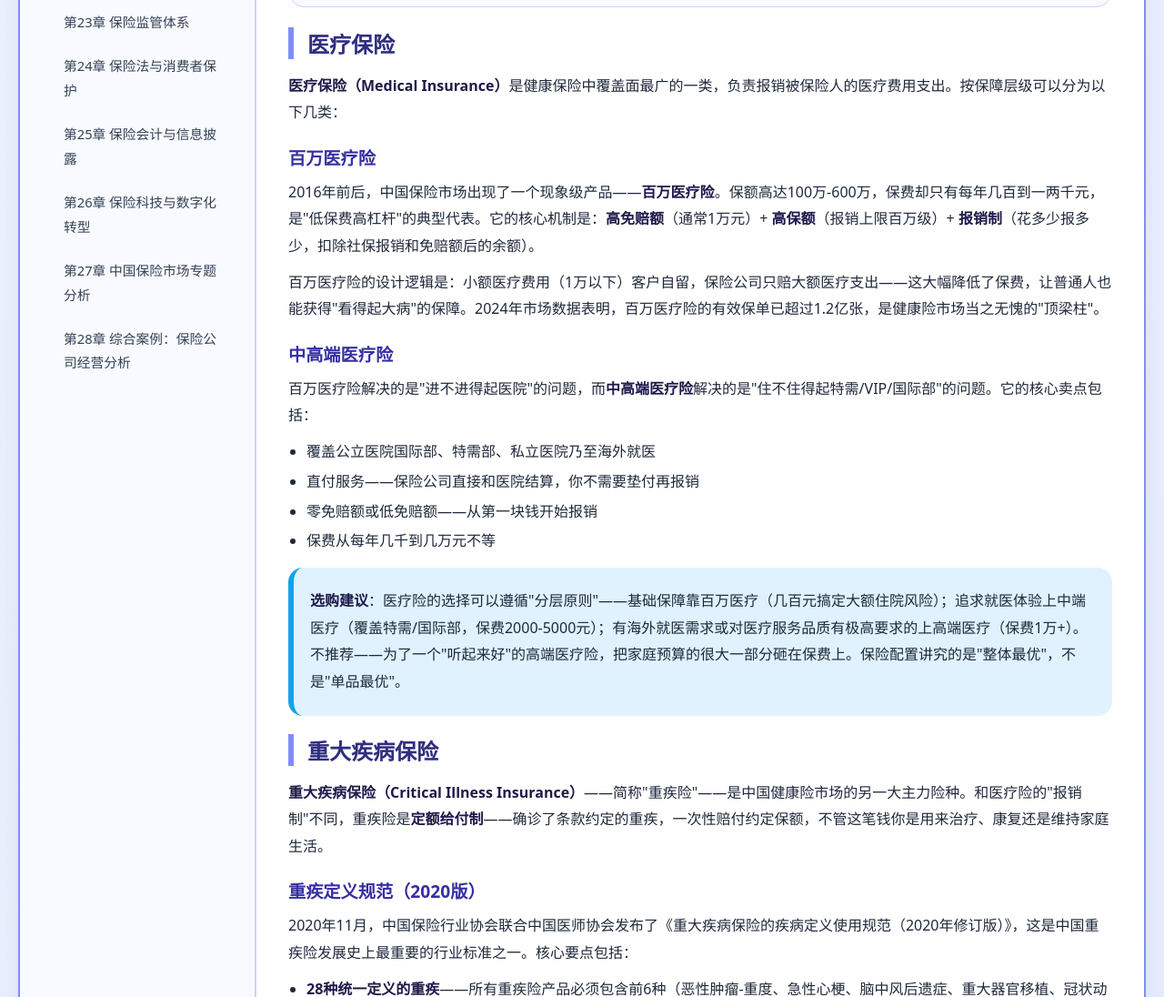
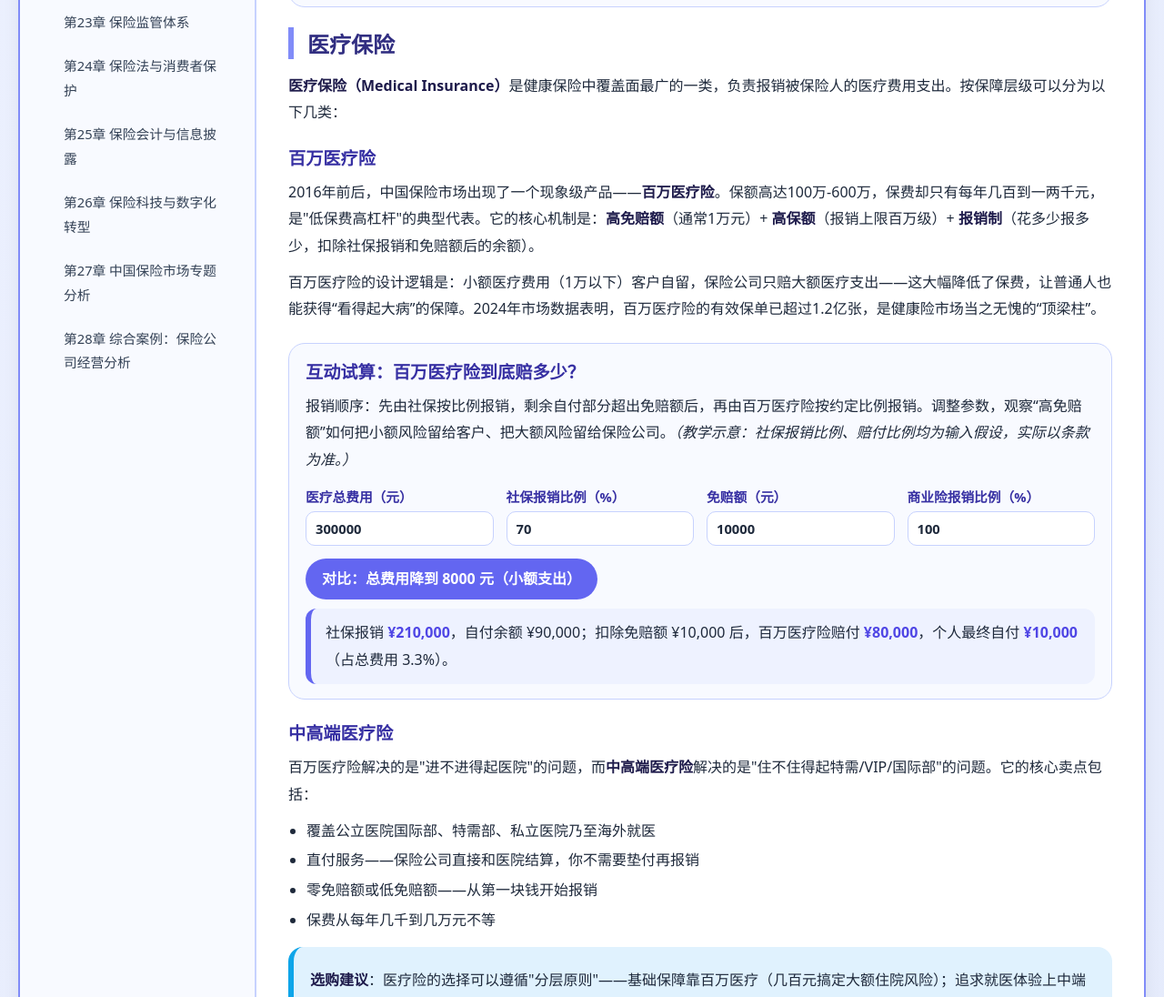
Before and after one commit to 1998x-stack/insurance-tutorial, a plain HTML site: page 10.html in a window 1280 px wide. Shown: the part 1241-2337 px from the top of the page at 91% size. Drawn offline with Linux system fonts and the light colour scheme.

Commit message:
feat(insurance-tutorial): add interactive million-medical reimbursement calculator to ch10

```diff
--- a/10.html
+++ b/10.html
@@ -5,6 +5,15 @@
     <meta name="viewport" content="width=device-width, initial-scale=1.0, maximum-scale=1.5, user-scalable=yes">
     <title>第10章 健康保险</title>
     <link rel="stylesheet" href="theme.css">
+    <style>
+        .calc-widget { background:#f8faff; border:1px solid #c7d2fe; border-radius:18px; padding:16px 18px; margin:22px 0; }
+        .calc-widget h3 { margin-top:0; }
+        .calc-grid { display:grid; grid-template-columns:repeat(auto-fit,minmax(170px,1fr)); gap:14px; margin:14px 0; }
+        .calc-grid label { display:flex; flex-direction:column; gap:6px; font-weight:600; color:#3730a3; font-size:0.92rem; }
+        .calc-grid input { font:inherit; padding:8px 10px; border:1px solid #c7d2fe; border-radius:10px; background:#fff; color:#1e293b; }
+        .calc-result { font-variant-numeric:tabular-nums; background:#eef2ff; border-left:6px solid #6366f1; border-radius:12px; padding:12px 16px; margin:6px 0 0; }
+        .calc-result b { color:#4f46e5; }
+    </style>
 </head>
 <body>
 <a class="skip-link" href="#main">跳到正文</a>
@@ -128,7 +137,20 @@
 
 <p>2016年前后，中国保险市场出现了一个现象级产品——<strong>百万医疗险</strong>。保额高达100万-600万，保费却只有每年几百到一两千元，是"低保费高杠杆"的典型代表。它的核心机制是：<strong>高免赔额</strong>（通常1万元）+ <strong>高保额</strong>（报销上限百万级）+ <strong>报销制</strong>（花多少报多少，扣除社保报销和免赔额后的余额）。</p>
 
-<p>百万医疗险的设计逻辑是：小额医疗费用（1万以下）客户自留，保险公司只赔大额医疗支出——这大幅降低了保费，让普通人也能获得"看得起大病"的保障。2024年市场数据表明，百万医疗险的有效保单已超过1.2亿张，是健康险市场当之无愧的"顶梁柱"。</p>
+<p>百万医疗险的设计逻辑是：小额医疗费用（1万以下）客户自留，保险公司只赔大额医疗支出——这大幅降低了保费，让普通人也能获得“看得起大病”的保障。2024年市场数据表明，百万医疗险的有效保单已超过1.2亿张，是健康险市场当之无愧的“顶梁柱”。</p>
+
+<section class="calc-widget" aria-labelledby="med-heading">
+  <h3 id="med-heading">互动试算：百万医疗险到底赔多少？</h3>
+  <p>报销顺序：先由社保按比例报销，剩余自付部分超出免赔额后，再由百万医疗险按约定比例报销。调整参数，观察“高免赔额”如何把小额风险留给客户、把大额风险留给保险公司。<em>（教学示意：社保报销比例、赔付比例均为输入假设，实际以条款为准。）</em></p>
+  <div class="calc-grid">
+    <label for="med-cost">医疗总费用（元）<input type="number" id="med-cost" value="300000" min="0" step="1000"></label>
+    <label for="med-si">社保报销比例（%）<input type="number" id="med-si" value="70" min="0" max="100" step="1"></label>
+    <label for="med-ded">免赔额（元）<input type="number" id="med-ded" value="10000" min="0" step="1000"></label>
+    <label for="med-ratio">商业险报销比例（%）<input type="number" id="med-ratio" value="100" min="0" max="100" step="5"></label>
+  </div>
+  <p><button type="button" id="med-small" style="font:inherit;font-weight:600;cursor:pointer;background:#6366f1;color:#fff;border:none;border-radius:40px;padding:8px 18px;">对比：总费用降到 8000 元（小额支出）</button></p>
+  <p class="calc-result" id="med-result" aria-live="polite">正在计算…</p>
+</section>
 
 <h3>中高端医疗险</h3>
 
@@ -291,5 +313,27 @@
     </main>
 </div>
 </div>
+<script>
+(function(){
+  var C=document.getElementById('med-cost'), S=document.getElementById('med-si'),
+      D=document.getElementById('med-ded'), R=document.getElementById('med-ratio'),
+      res=document.getElementById('med-result');
+  if(!C) return;
+  function fmt(x){ return Math.round(x).toLocaleString('zh-CN'); }
+  function calc(){
+    var cost=Math.max(0,+C.value||0), si=Math.min(1,Math.max(0,(+S.value||0)/100)),
+        ded=Math.max(0,+D.value||0), ra=Math.min(1,Math.max(0,(+R.value||0)/100));
+    var siPay=cost*si, rest=cost-siPay, ins=Math.max(0,rest-ded)*ra, out=rest-ins;
+    res.innerHTML='社保报销 <b>¥'+fmt(siPay)+'</b>，自付余额 ¥'+fmt(rest)+'；扣除免赔额 ¥'+fmt(ded)+' 后，'+
+      '百万医疗险赔付 <b>¥'+fmt(ins)+'</b>，个人最终自付 <b>¥'+fmt(out)+'</b>（占总费用 '+(cost>0?(out/cost*100).toFixed(1):'0')+'%）。';
+  }
+  [C,S,D,R].forEach(function(el){ el.addEventListener('input',calc); el.addEventListener('change',calc); });
+  document.getElementById('med-small').addEventListener('click',function(){
+    C.value=8000; calc();
+    res.innerHTML+='<br>总费用在免赔额附近时，商业险几乎不赔——这正是百万医疗险“保费极低”的原因：小额风险由客户自留。';
+  });
+  calc();
+})();
+</script>
 </body>
 </html>
```
